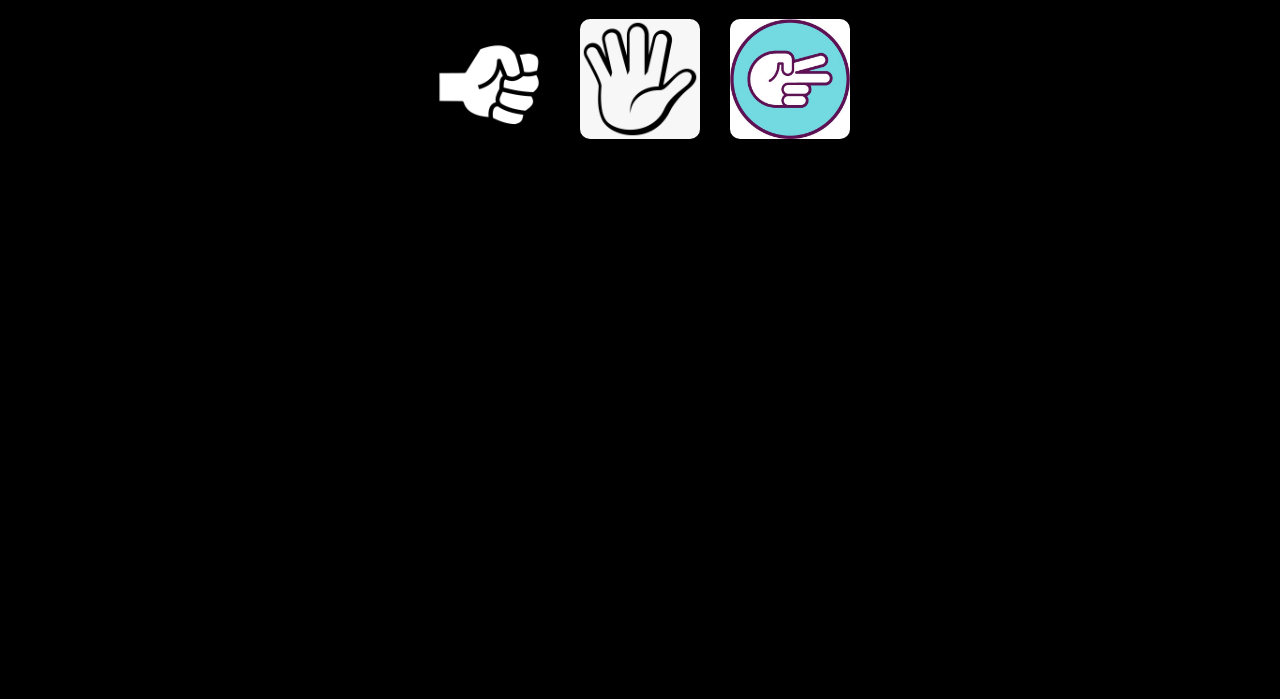
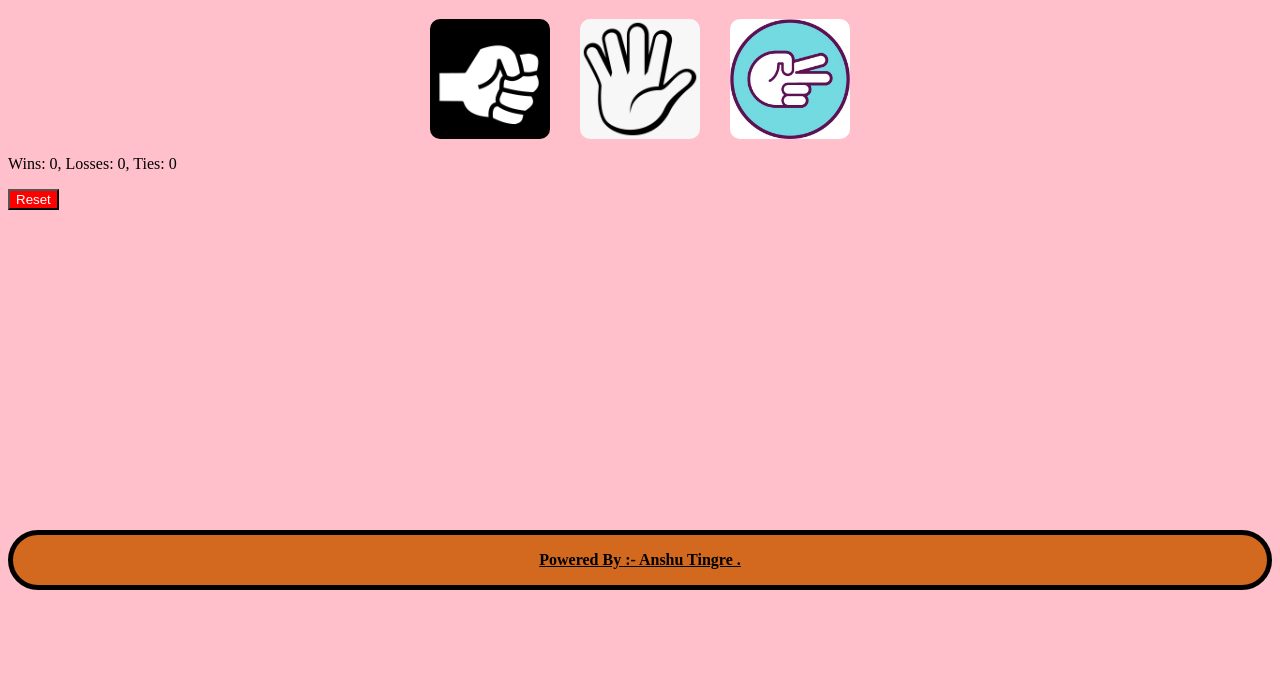
Before and after one commit to Anshu-tech21/Rock-Paper-Scissors, a plain HTML site: page index.html in a window 1280 px wide. Shown: the part 101-800 px from the top of the page. Drawn offline with Linux system fonts and the light colour scheme.

Commit message:
Score Update and reset

```diff
--- a/index.html
+++ b/index.html
@@ -21,9 +21,21 @@
 
         <img src="images/scissors.jpg"
              class="move-img"
-             onclick="playGame('scissors')"
+             onclick="playGame('Scissors')"
              alt="Scissors">
       </div>
+      <p class="js-score"></p>
+      <button onclick="
+       score.wins = 0;
+       score.looses = 0;
+       score.ties = 0;
+       localStorage.removeItem('score');
+  updateScore();
+       ">Reset</button>
+
+       <div class="power" onclick="window.open('https://www.linkedin.com/in/anshu-tingre-88b705285/','_blank')">
+          <P><b>Powered By :- Anshu Tingre . </b></P>
+       </div>
 
       <script src="script.js"></script>
     </body>
--- a/script.js
+++ b/script.js
@@ -1,8 +1,10 @@
- const score = {
-  wins:0,
-  looses: 0,
-  ties: 0
- }
+    const score = JSON.parse(localStorage.getItem
+     ('score')) || {
+      wins:0,
+      looses: 0,
+      ties: 0
+    }
+      updateScore();
 
         function playGame(playerMove){
           const ComputerMove= pickComputerMove();
@@ -38,8 +40,24 @@
          }
          }
 
+         if(result === 'Win'){
+            score.wins += 1;
+         }else if(result === 'Loose'){
+            score.looses += 1;
+         }else if(result === 'Tie'){
+            score.ties += 1 ;
+         }
+         localStorage.setItem('score', JSON.stringify(score));
+
+          updateScore();
+
         alert(`You Picked ${playerMove} . Computer Picked ${ComputerMove} . ${result}`);
         }
+
+        function updateScore() {
+         document.querySelector('.js-score').innerHTML =
+           `Wins: ${score.wins}, Losses: ${score.looses}, Ties: ${score.ties}`;
+}
 
         function pickComputerMove(){
              const randomNumber = Math.random();
--- a/style.css
+++ b/style.css
@@ -1,5 +1,5 @@
-body {
-    background-color: black;
+body{
+    background-color: pink;
 }
 
 h1 {
@@ -19,6 +19,22 @@ button {
     gap: 30px;
     margin-top: 20px;
     justify-content: center;
+    /*border: 10px salmon solid;*/
+}
+.power{
+    display: flex;
+    gap: 30px;
+    justify-content: center;
+    margin-top: 320px;
+    border-color: red;
+    border: 5px black solid;
+    border-radius: 100px;
+    background-color: chocolate;
+    cursor: pointer;
+    text-decoration: underline;
+}
+.power:hover{
+    color: darkblue;
 }
 
 .move-img {
```
